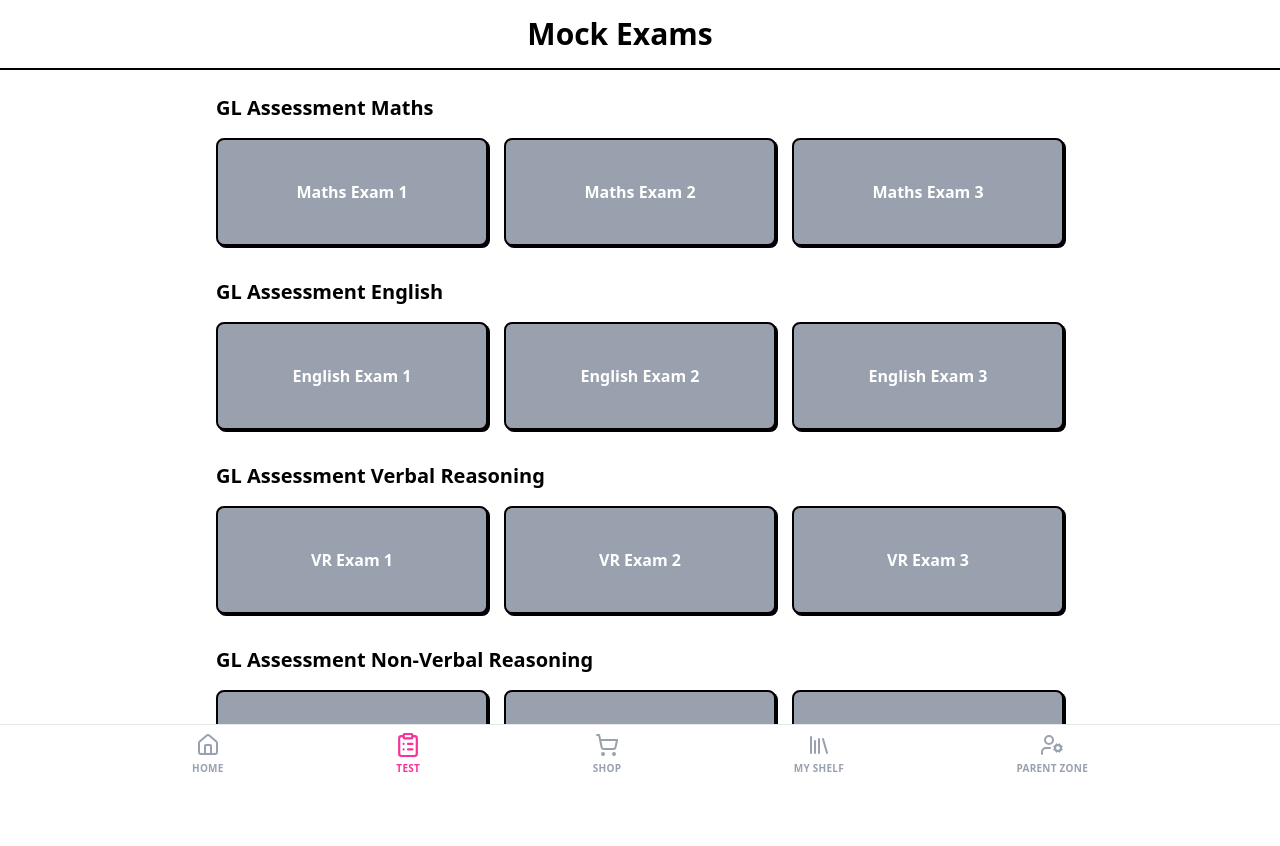
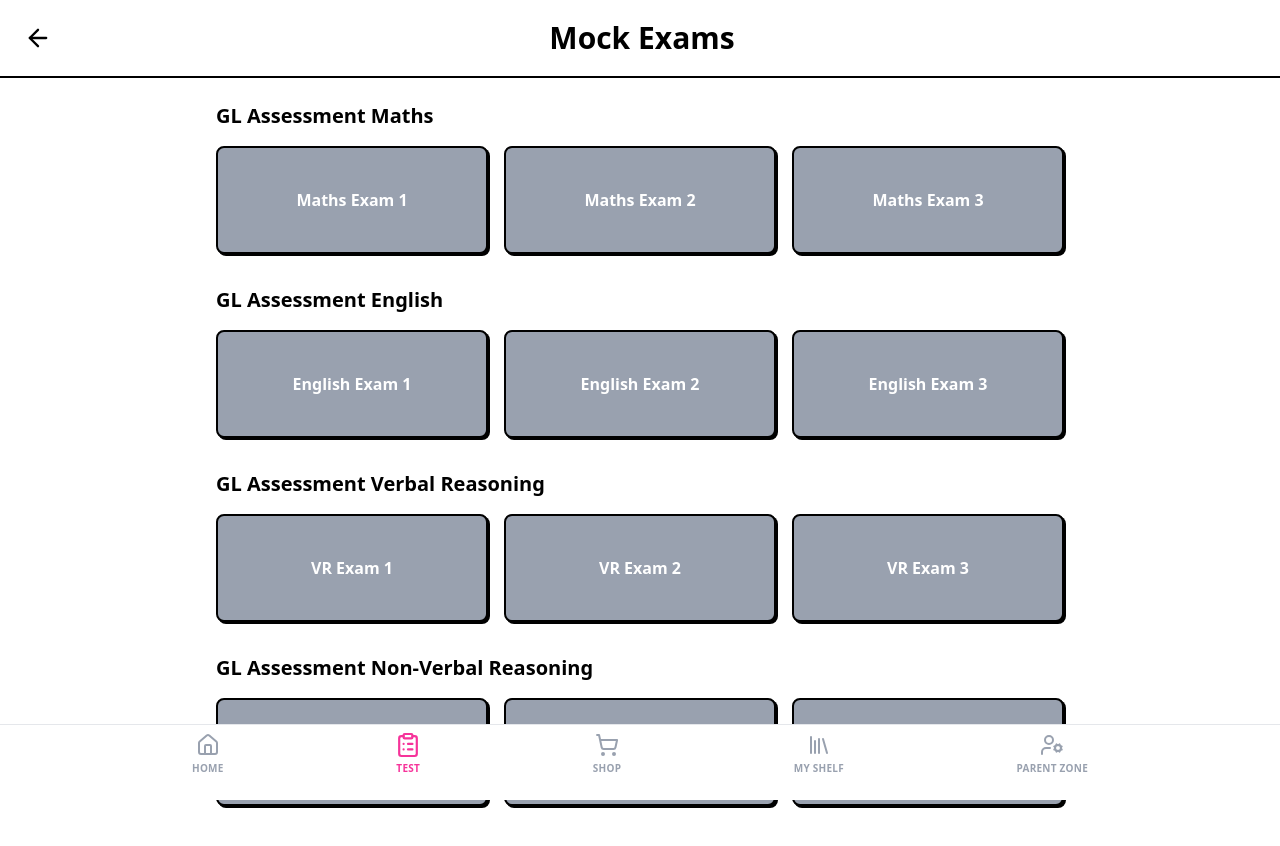
Before and after one commit to rikeshpatel19/support-tool, a React (Vite) app: page /test in a window 1280 px wide. Shown: the top 846 px of the page. Built offline with nearby package versions, Linux system fonts and the light colour scheme.

Commit message:
Header component
Made Header into a component due to the fact that it repeated on multiple pages.

```diff
--- /dev/null
+++ b/src/components/Header.jsx
@@ -0,0 +1,17 @@
+import { useNavigate } from 'react-router-dom';
+import { ArrowLeft } from 'lucide-react';
+
+const Header = ({ label }) => {
+    const navigate = useNavigate();
+    return (
+        <div className="p-4 border-b-2 border-black flex items-center justify-between sticky top-0 bg-white z-10">
+            <button onClick={() => navigate('/')} className="p-2 hover:bg-gray-100 rounded-full">
+                <ArrowLeft size={28} />
+            </button>
+            <h1 className="text-3xl font-black">{label}</h1>
+            <div className="w-10" />
+        </div>
+    );
+};
+
+export default Header;
--- a/src/pages/SubjectPage.jsx
+++ b/src/pages/SubjectPage.jsx
@@ -1,8 +1,8 @@
 import { useEffect, useState } from 'react';
 import { useParams, useNavigate } from 'react-router-dom';
-import { ArrowLeft} from 'lucide-react';
 import TopicCard from '../components/TopicCard';
 import { getSubjectById } from '../services/api';
+import Header from '../components/Header';
 
 const SubjectPage = () => {
   const { subjectId } = useParams(); // Reads from the URL
@@ -37,17 +37,9 @@
 
     return (
       <div className="min-h-screen bg-white font-sans pb-24">
+
         {/* Header */}
-        <div className="p-4 border-b-2 border-black flex items-center justify-between sticky top-0 bg-white z-10">
-          <button
-            onClick={() => navigate('/')}
-            className="p-2 hover:bg-gray-100 rounded-full transition-colors"
-          >
-            <ArrowLeft size={28} />
-          </button>
-          <h1 className="text-3xl font-black capitalize">{currentSubject.title}</h1>
-          <div className="w-10" /> {/* Spacer to center the title */}
-        </div>
+        <Header label={currentSubject.title}/>
 
         <div className="max-w-4xl mx-auto p-6 space-y-8">
 
--- a/src/pages/TestPage.jsx
+++ b/src/pages/TestPage.jsx
@@ -1,12 +1,10 @@
 import { useEffect, useState } from 'react';
-import { useNavigate } from 'react-router-dom';
 import Button from '../components/Button';
+import Header from '../components/Header';
 import BottomNav from '../components/BottomNav';
 import { getSubjects } from '../services/api';
 
 const TestPage = () => {
-  const navigate = useNavigate();
-
   const [subjects, setSubjects] = useState(null);
   const [loading, setLoading] = useState(true);
 
@@ -27,11 +25,8 @@
     return (
       <div className="min-h-screen bg-white font-sans pb-24">
 
-        {/* Header (Simplified) */}
-        <div className="p-4 border-b-2 border-black flex items-center justify-center sticky top-0 bg-white z-10">
-          <h1 className="text-3xl font-black capitalize">Mock Exams</h1>
-          <div className="w-10" /> {/* Spacer to center the title */}
-        </div>
+        {/* Header */}
+        <Header label="Mock Exams"/>
 
         <div className="max-w-4xl mx-auto p-6 space-y-8">
           {Object.keys(subjects).map((key) => {
```
